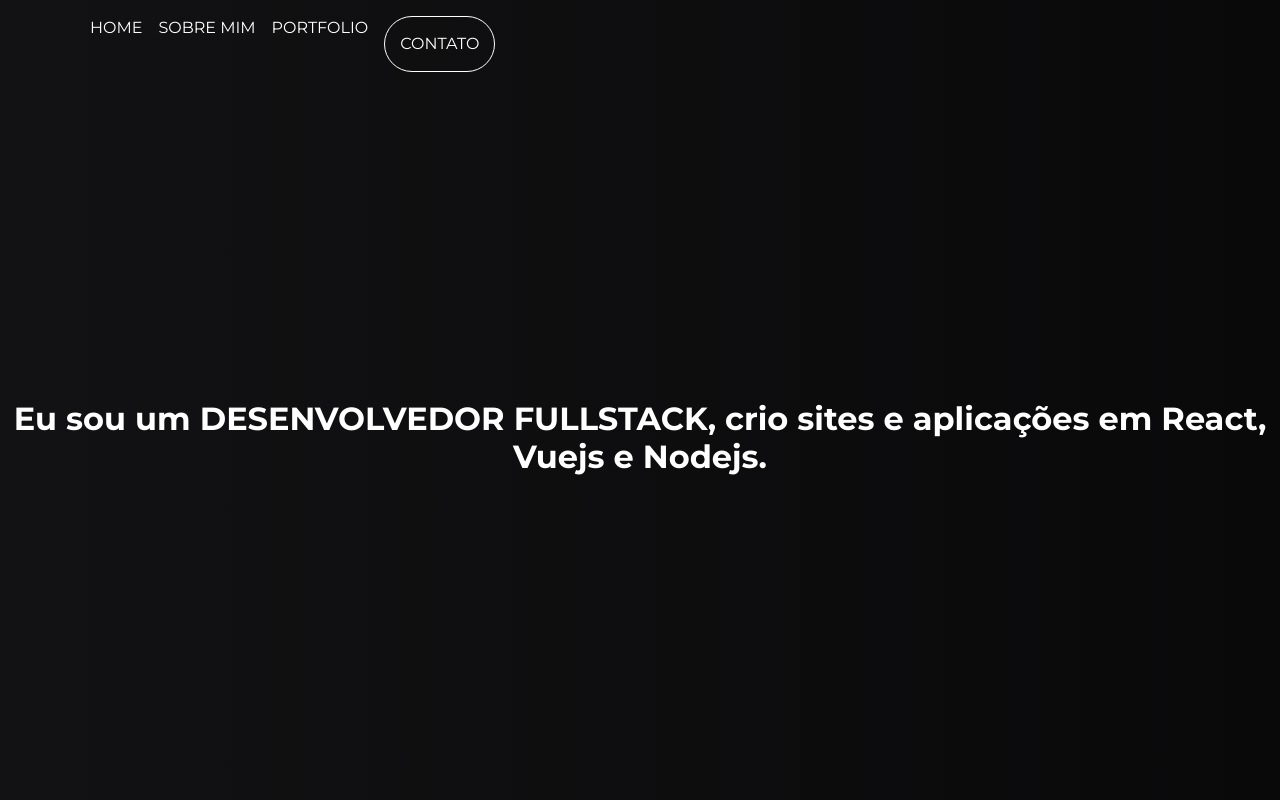
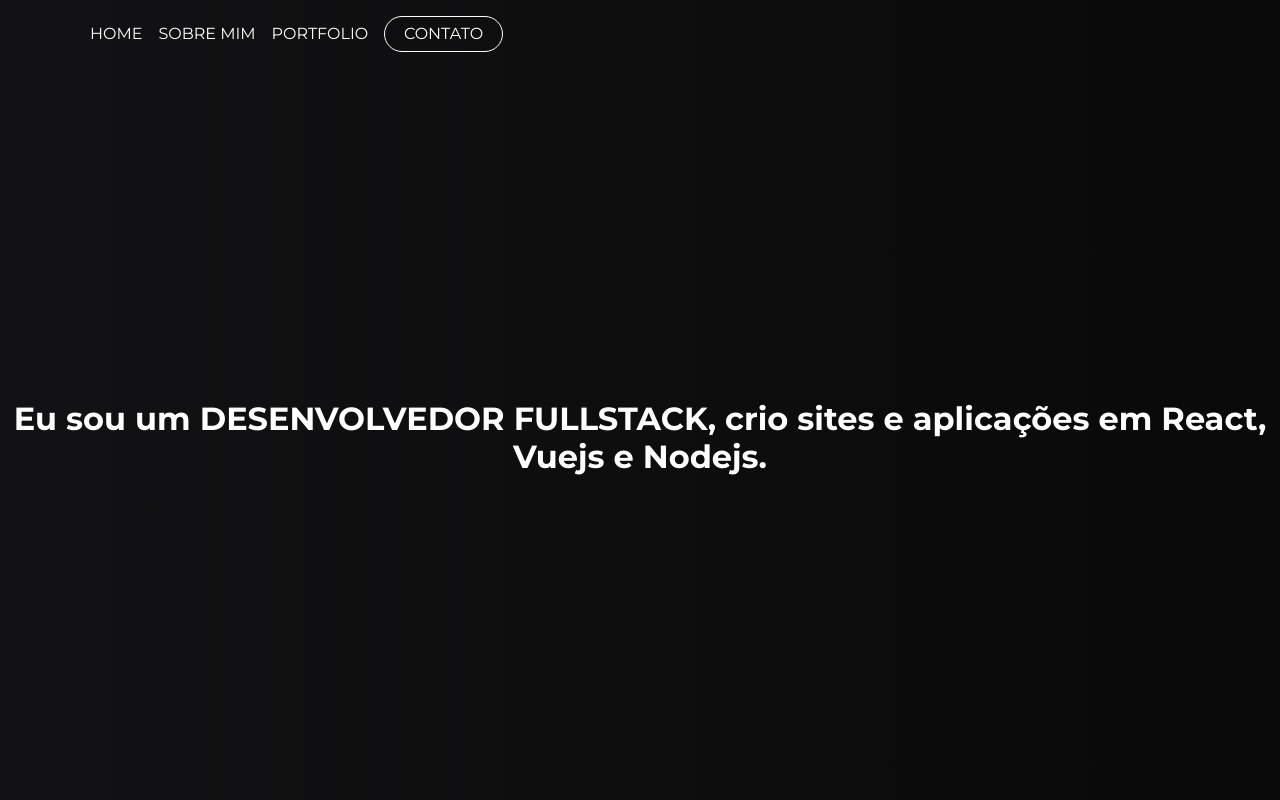
Before and after one commit to lukevinicius/lukevinicius, a React (Create React App) app: page / in a window 1280 px wide. Shown: the top 800 px of the page. Built offline with nearby package versions, Linux system fonts and the light colour scheme.

Commit message:
update Header

```diff
--- a/src/components/Header/index.tsx
+++ b/src/components/Header/index.tsx
@@ -11,7 +11,7 @@
       <Container>
         <Navbar.Toggle aria-controls="responsive-navbar-nav" />
         <Navbar.Collapse id="responsive-navbar-nav">
-          <Nav>
+          <Nav style={{ alignItems: 'center' }}>
             <Nav.Link href="#home" style={{ color: 'var(--shape)' }}>
               HOME
             </Nav.Link>
@@ -29,11 +29,7 @@
             >
               PORTFOLIO
             </Nav.Link>
-            <Nav.Link
-              eventKey={3}
-              href="#contato"
-              style={{ color: 'var(--shape)' }}
-            >
+            <Nav.Link eventKey={3} href="#contato">
               <Button>CONTATO</Button>
             </Nav.Link>
           </Nav>
--- a/src/components/Header/styles.ts
+++ b/src/components/Header/styles.ts
@@ -12,11 +12,14 @@
 `;
 export const Button = styled.div`
   background-color: transparent;
-  padding: 15px;
+  text-align: center;
+  padding: 5px;
   border: 1px solid var(--shape);
   border-radius: 40px;
+  color: var(--shape);
+  width: 130%;
   :hover {
-    background-color: var(--shape);
-    color: '#131415';
+    color: black;
+    background: var(--shape);
   }
 `;
--- a/src/screens/Home/Portfolio/index.tsx
+++ b/src/screens/Home/Portfolio/index.tsx
@@ -4,7 +4,15 @@
 export function Portfolio() {
   return (
     <Div id="portfolio">
-      <h2 style={{ color: 'var(--shape)', textAlign: 'center' }}>Portfolio</h2>
+      <h2
+        style={{
+          color: 'var(--shape)',
+          textAlign: 'center',
+          marginBottom: '50px',
+        }}
+      >
+        Portfolio
+      </h2>
       <Row>
         <Col>
           <h2 style={{ color: 'var(--shape)' }}>Memoirs</h2>
```
